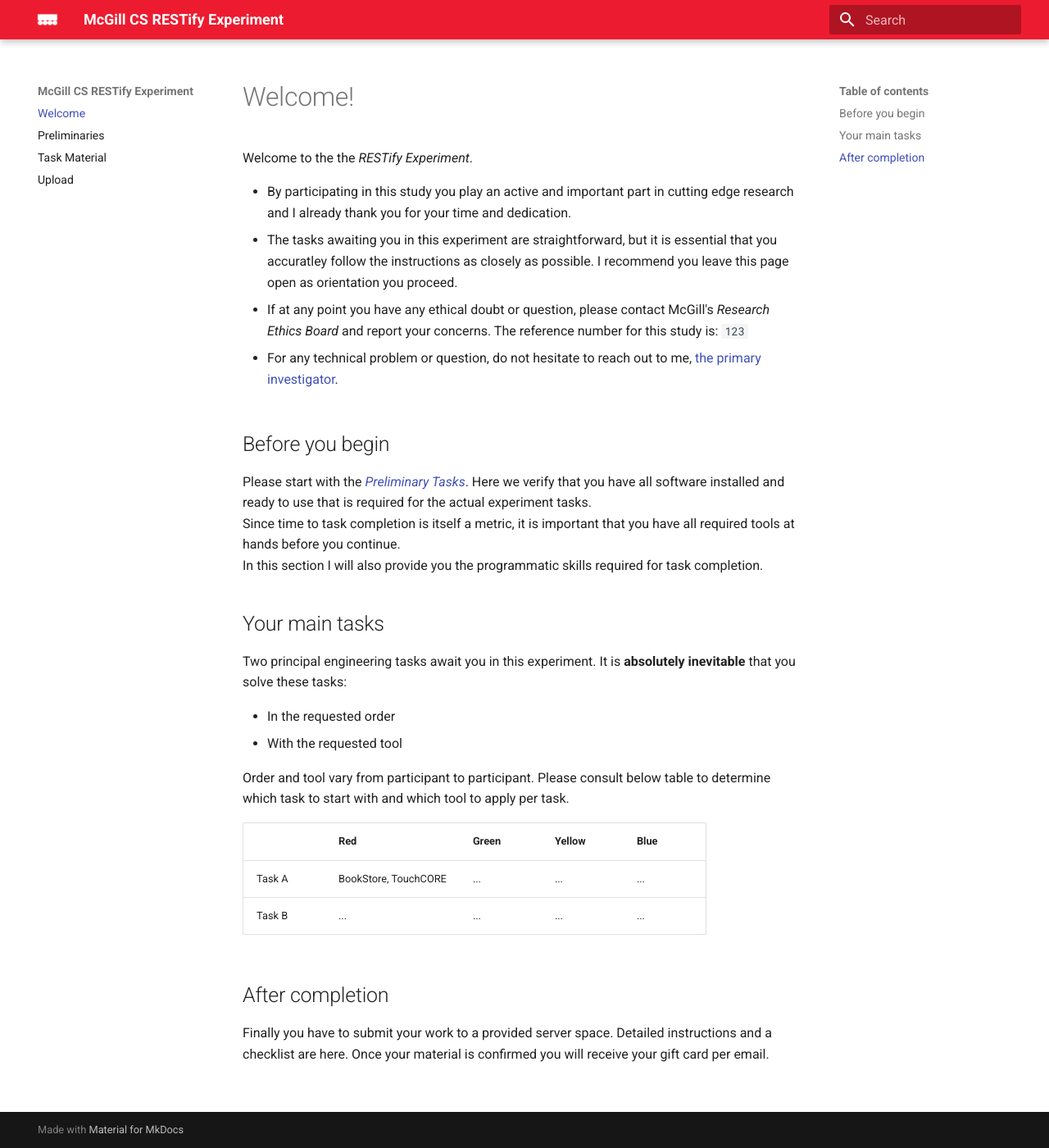
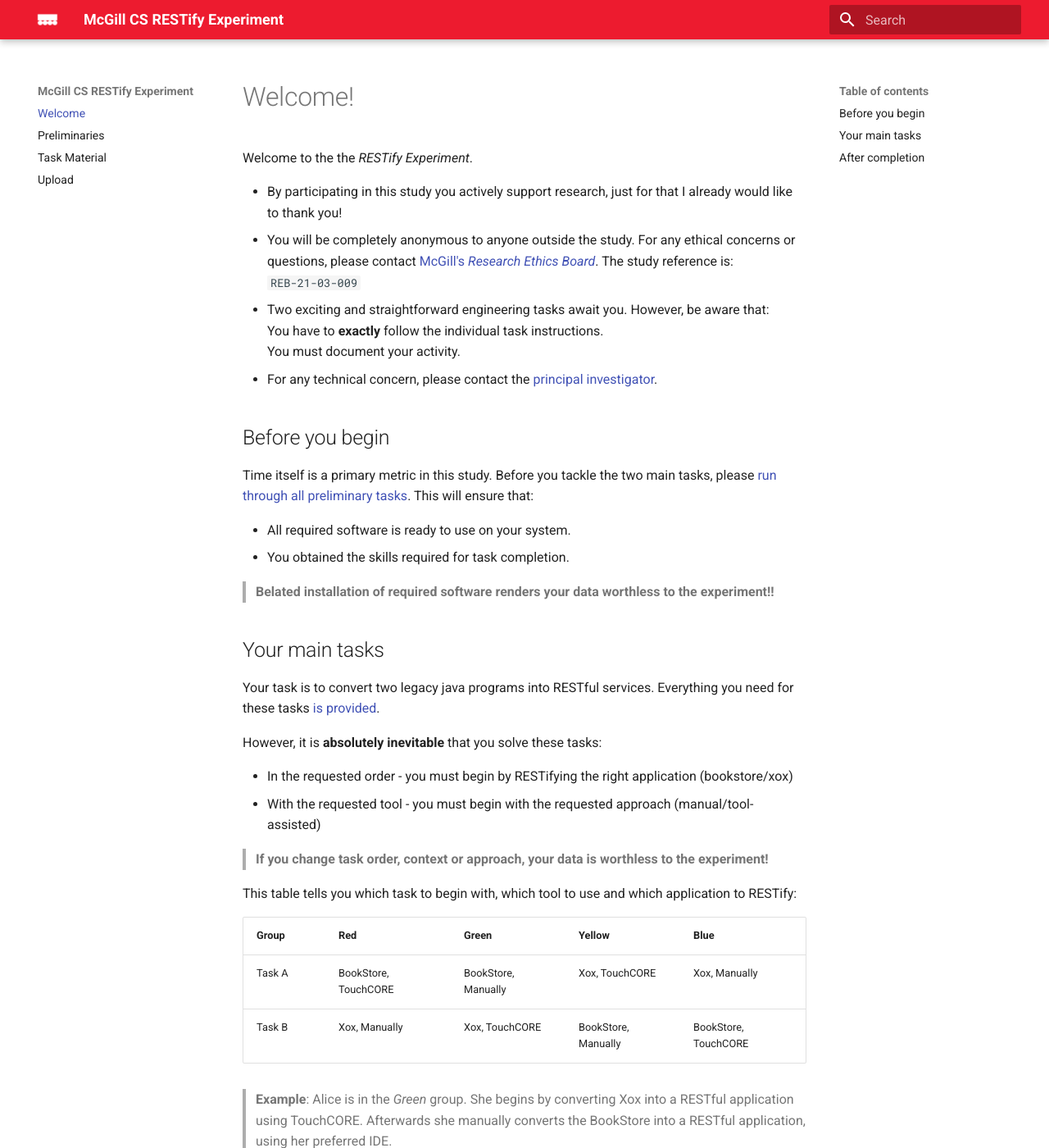
Before and after one commit to m5c/RestifyParticipantInstructions, an MkDocs documentation site: the page built from docs/index.md, in a window 1280 px wide and 1400 px high. Shown: the whole window at 82% size. Built offline with MkDocs 1.6.1 and Material for MkDocs 9.7.7, drawn with Linux system fonts in a browser that asks for light colours; some of the changed text lies outside the part shown.

Commit message:
draft version of welcome page

````diff
--- a/docs/index.md
+++ b/docs/index.md
@@ -2,35 +2,44 @@
 
 Welcome to the the *RESTify Experiment*.
 
- * By participating in this study you play an active and important part in cutting edge research and I already thank you for your time and dedication.
- * The tasks awaiting you in this experiment are straightforward, but it is essential that you accuratley follow the instructions as closely as possible. I recommend you leave this page open as orientation you proceed.
-
- * If at any point you have any ethical doubt or question, please contact McGill's *Research Ethics Board* and report your concerns. The reference number for this study is: ```123```
-
- * For any technical problem or question, do not hesitate to reach out to me, [the primary investigator](mailto:maximilian.schiedermeier@mcgill.ca).
+ * By participating in this study you actively support research, just for that I already would like to thank you!
+ * You will be completely anonymous to anyone outside the study. For any ethical concerns or questions, please contact [McGill's *Research Ethics Board*](mailto:lynda.mcneil@mcgill.ca). The study reference is:
+```REB-21-03-009```
+ * Two exciting and straightforward engineering tasks await you. However, be aware that:
+You have to **exactly** follow the individual task instructions.
+You must document your activity.
+ * For any technical concern, please contact the [principal investigator](mailto:maximilian.schiedermeier@mcgill.ca).
 
 ## Before you begin
 
- Please start with the [*Preliminary Tasks*](...). Here we verify that you have all software installed and ready to use that is required for the actual experiment tasks.
-Since time to task completion is itself a metric, it is important that you have all required tools at hands before you continue.
-In this section I will also provide you the programmatic skills required for task completion.
+Time itself is a primary metric in this study. Before you tackle the two main tasks, please [run through all preliminary tasks](preliminaries). This will ensure that:
+
+ * All required software is ready to use on your system.
+ * You obtained the skills required for task completion.
+
+ > **Belated installation of required software renders your data worthless to the experiment!!**
 
 ## Your main tasks
 
-Two principal engineering tasks await you in this experiment. It is **absolutely inevitable** that you solve these tasks:
+Your task is to convert two legacy java programs into RESTful services. Everything you need for these tasks [is provided](preliminaries).
 
- * In the requested order
- * With the requested tool
+However, it is **absolutely inevitable** that you solve these tasks:
 
-Order and tool vary from participant to participant. Please consult below table to determine which task to start with and which tool to apply per task.
+ * In the requested order - you must begin by RESTifying the right application (bookstore/xox)
+ * With the requested tool - you must begin with the requested approach (manual/tool-assisted)
+
+ > **If you change task order, context or approach, your data is worthless to the experiment!**
+
+This table tells you which task to begin with, which tool to use and which application to RESTify:
 
 
-| | Red | Green | Yellow | Blue |
+| Group | Red | Green | Yellow | Blue |
 |---|---|---|---|---|
-| Task A | BookStore, TouchCORE | ... | ... | ... |
-| Task B | ... | ... | ... | ... |
+| Task A | BookStore, TouchCORE | BookStore, Manually | Xox, TouchCORE | Xox, Manually |
+| Task B | Xox, Manually | Xox, TouchCORE | BookStore, Manually | BookStore, TouchCORE |
 
+ > **Example**: Alice is in the *Green* group. She begins by converting Xox into a RESTful application using TouchCORE. Afterwards she manually converts the BookStore into a RESTful application, using her preferred IDE.
 
 ## After completion
 
-Finally you have to submit your work to a provided server space. Detailed instructions and a checklist are here. Once your material is confirmed you will receive your gift card per email.
+Once completed you must provide all collected data to the PI. Follow the [upload instructions](upload), the PI then emails you an Amazon gift card.
````
